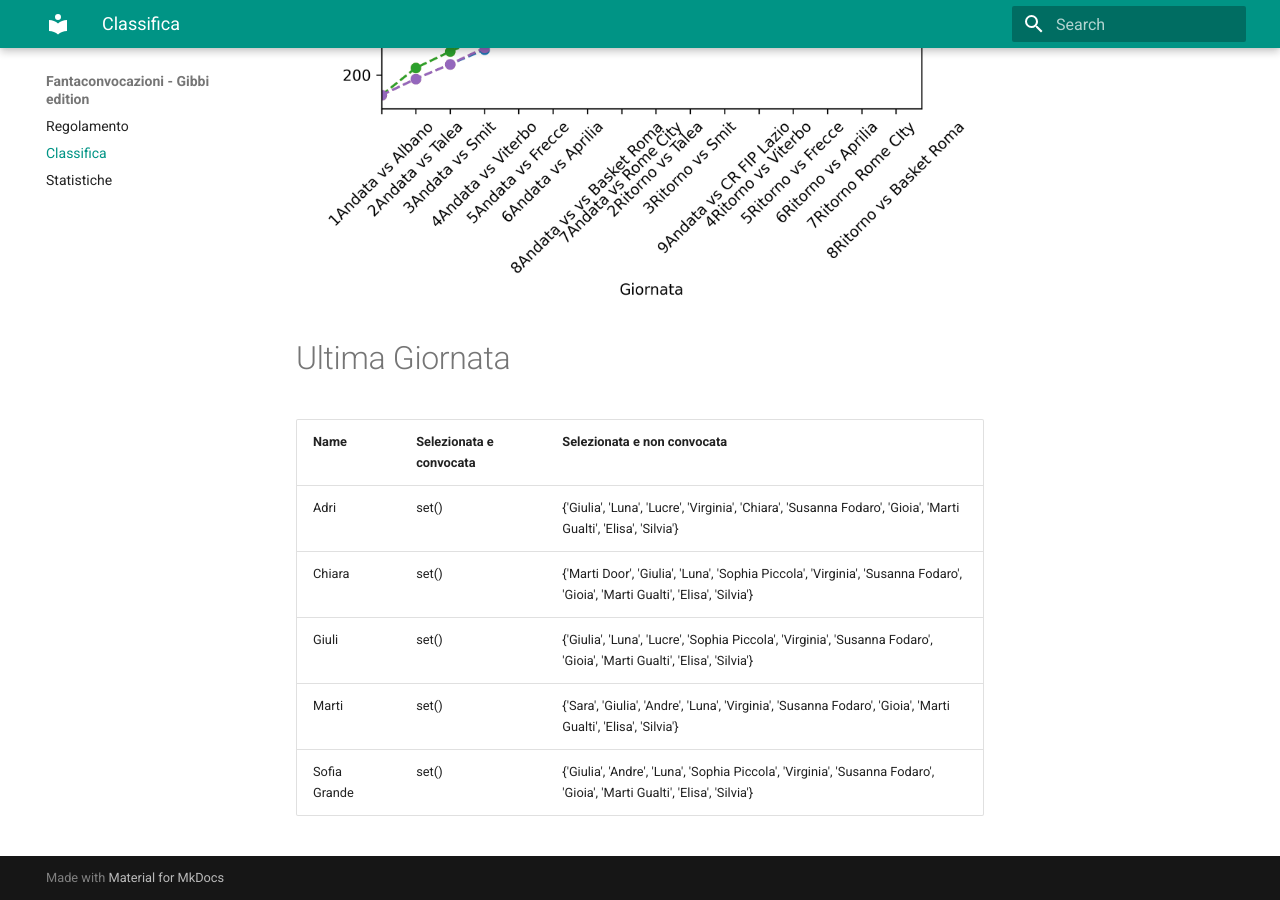
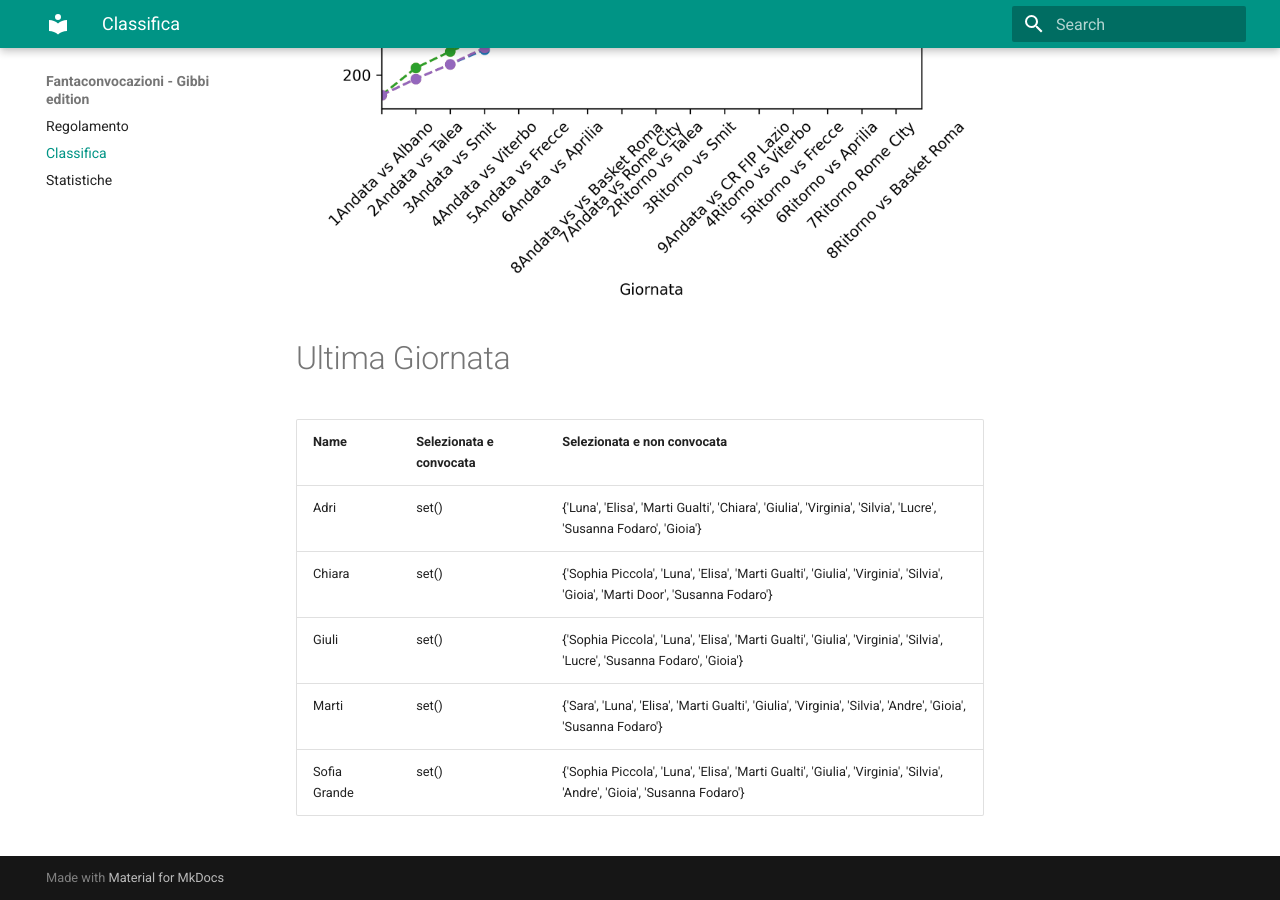
Before and after one commit to martinig94/fantagibbi, an MkDocs documentation site: the page built from docs/Classifica.md, in a window 1280 px wide and 900 px high, scrolled down 810 px. Built offline with MkDocs 1.6.1 and Material for MkDocs 9.7.7, drawn with Linux system fonts in a browser that asks for light colours.

Commit message:
Auto-update from main.py

```diff
--- a/docs/Classifica.md
+++ b/docs/Classifica.md
@@ -18,9 +18,9 @@
 <!-- START_TABLE CORRECT -->
 | Name         | Selezionata e convocata   | Selezionata e non convocata                                                                                                  |
 |:-------------|:--------------------------|:-----------------------------------------------------------------------------------------------------------------------------|
-| Adri         | set()                     | {'Giulia', 'Luna', 'Lucre', 'Virginia', 'Chiara', 'Susanna Fodaro', 'Gioia', 'Marti Gualti', 'Elisa', 'Silvia'}              |
-| Chiara       | set()                     | {'Marti Door', 'Giulia', 'Luna', 'Sophia Piccola', 'Virginia', 'Susanna Fodaro', 'Gioia', 'Marti Gualti', 'Elisa', 'Silvia'} |
-| Giuli        | set()                     | {'Giulia', 'Luna', 'Lucre', 'Sophia Piccola', 'Virginia', 'Susanna Fodaro', 'Gioia', 'Marti Gualti', 'Elisa', 'Silvia'}      |
-| Marti        | set()                     | {'Sara', 'Giulia', 'Andre', 'Luna', 'Virginia', 'Susanna Fodaro', 'Gioia', 'Marti Gualti', 'Elisa', 'Silvia'}                |
-| Sofia Grande | set()                     | {'Giulia', 'Andre', 'Luna', 'Sophia Piccola', 'Virginia', 'Susanna Fodaro', 'Gioia', 'Marti Gualti', 'Elisa', 'Silvia'}      |
+| Adri         | set()                     | {'Luna', 'Elisa', 'Marti Gualti', 'Chiara', 'Giulia', 'Virginia', 'Silvia', 'Lucre', 'Susanna Fodaro', 'Gioia'}              |
+| Chiara       | set()                     | {'Sophia Piccola', 'Luna', 'Elisa', 'Marti Gualti', 'Giulia', 'Virginia', 'Silvia', 'Gioia', 'Marti Door', 'Susanna Fodaro'} |
+| Giuli        | set()                     | {'Sophia Piccola', 'Luna', 'Elisa', 'Marti Gualti', 'Giulia', 'Virginia', 'Silvia', 'Lucre', 'Susanna Fodaro', 'Gioia'}      |
+| Marti        | set()                     | {'Sara', 'Luna', 'Elisa', 'Marti Gualti', 'Giulia', 'Virginia', 'Silvia', 'Andre', 'Gioia', 'Susanna Fodaro'}                |
+| Sofia Grande | set()                     | {'Sophia Piccola', 'Luna', 'Elisa', 'Marti Gualti', 'Giulia', 'Virginia', 'Silvia', 'Andre', 'Gioia', 'Susanna Fodaro'}      |
 <!-- END_TABLE CORRECT -->
```
